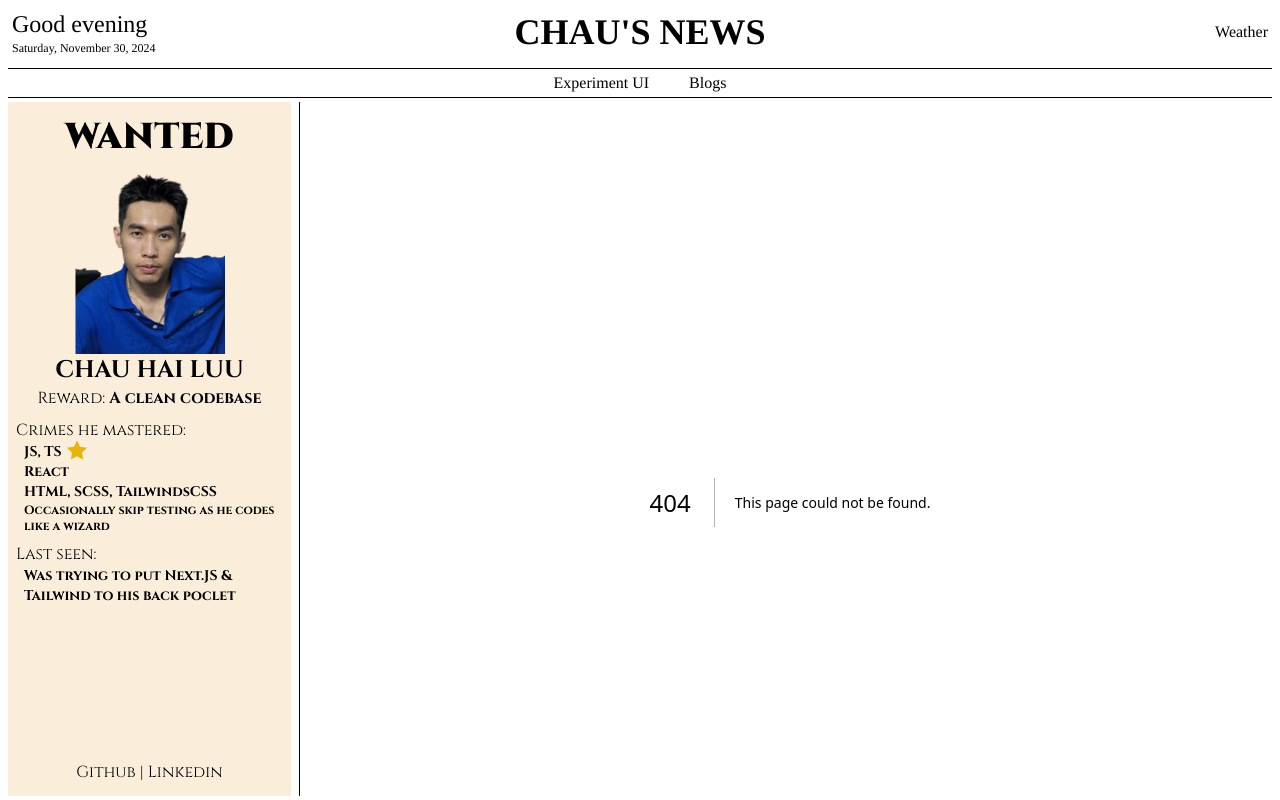
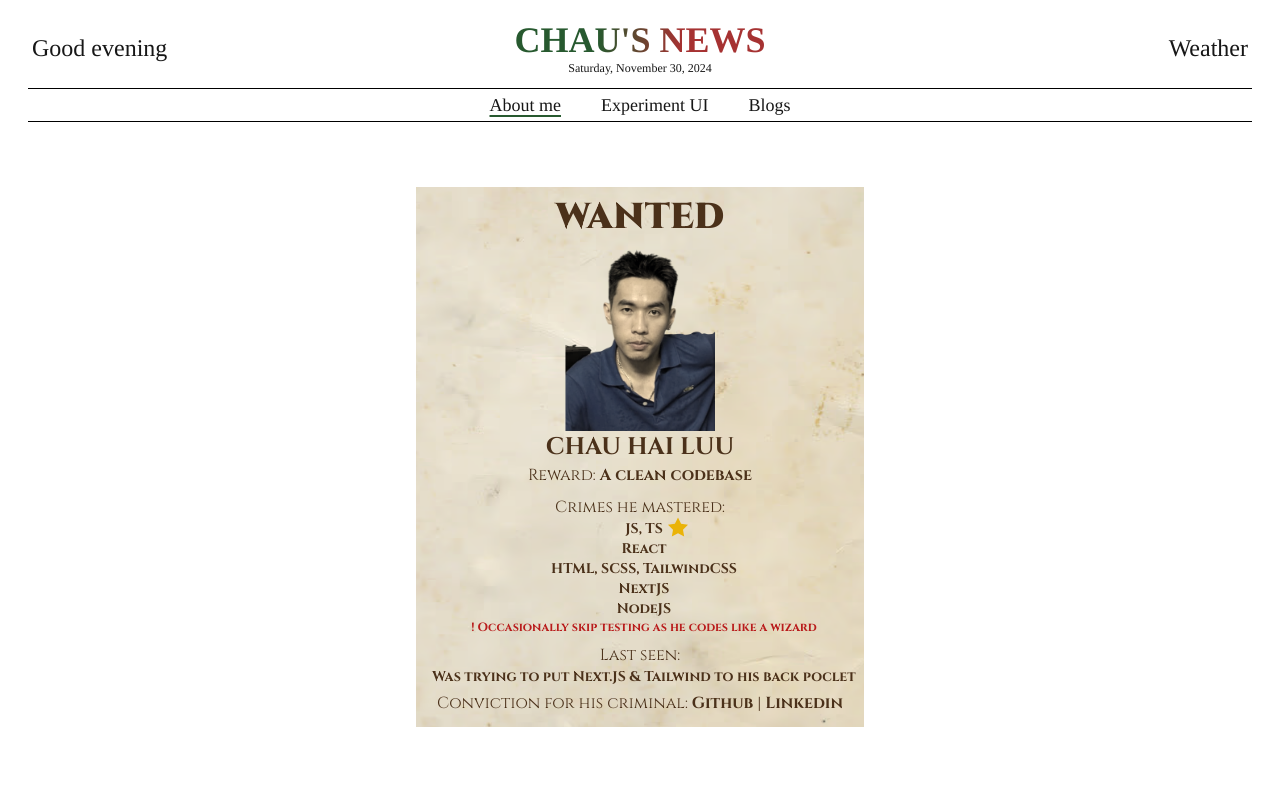
Before and after one commit to haichau2412/tech-diary, a Next.js app: page /aboutme in a window 1280 px wide. Before the commit this address had no page. Built offline with nearby package versions, Linux system fonts and the light colour scheme.

Commit message:
chore: update layout, add about page

```diff
--- /dev/null
+++ b/src/app/aboutme/page.tsx
@@ -0,0 +1,3 @@
+import WantedBanner from "../../components/wantedBanner.tsx";
+
+export default WantedBanner;
--- a/src/app/blog/page.tsx
+++ b/src/app/blog/page.tsx
@@ -2,7 +2,7 @@ import SlideNav from "@/components/slideNav.tsx";
 const DUMMY_DATA = [
   {
     id: "9e6da701-1c9b-4d46-a63e-ec7353f73a35",
-    title: "Item title",
+    title: "Mobile first experiments",
   },
   {
     id: "d011bcac-4d5a-43ef-837a-1e04780c20f4",
--- a/src/app/globals.css
+++ b/src/app/globals.css
@@ -5,6 +5,11 @@
 :root {
   --background: #ffffff;
   --foreground: #171717;
+  --themeGreen: #3b8c6e;
+  --themeGreenDark: #27592f;
+  --themeBrownLight: #f2a25c;
+  --themeBrown: #a6653f;
+  --themeRed: #a63232;
 }
 
 /* @media (prefers-color-scheme: dark) {
@@ -25,11 +30,24 @@ body {
 
 @layer components {
   .activeLink {
-    @apply underline decoration-red-700 decoration-2 underline-offset-4;
+    @apply underline decoration-2 underline-offset-4;
+
+    &.red {
+      text-decoration-color: var(--themeRed);
+    }
+
+    &.green {
+      text-decoration-color: var(--themeGreenDark);
+    }
+
+    &.brown {
+      text-decoration-color: var(--themeBrown);
+    }
   }
 
   a.socialLink {
     @apply h-fit cursor-pointer;
+
     &::after {
       content: " |";
     }
@@ -38,7 +56,7 @@ body {
       content: "";
     }
     &:hover {
-      @apply font-medium underline;
+      @apply underline;
     }
   }
 
@@ -47,9 +65,32 @@ body {
 
     &::after {
       content: "";
-      mask-image: url("../assets//svg/star.svg");
+      mask-image: url("../assets/svg/star.svg");
       mask-size: contain;
-      @apply absolute block h-5 w-5 bg-yellow-500 top-[-2px] right-[-25px];
+      @apply absolute right-[-25px] top-[-2px] block h-5 w-5 bg-yellow-500;
+    }
+  }
+
+  .themeGradientText {
+    @apply bg-clip-text text-transparent;
+    background-image: linear-gradient(
+      to right,
+      var(--themeGreenDark),
+      var(--themeGreenDark),
+      var(--themeRed),
+      var(--themeRed)
+    );
+  }
+
+  .wantedContainer {
+    background-image: url("../assets/paper.avif");
+    background-repeat: no-repeat;
+    background-position: center;
+    max-width: fit-content;
+    color: #4b311a;
+
+    img {
+      filter: grayscale(30%) sepia(60%);
     }
   }
 }
--- a/src/app/layout.tsx
+++ b/src/app/layout.tsx
@@ -1,7 +1,7 @@
 import type { Metadata } from "next";
 import "@/app/globals.css";
 import Nav from "@/components/nav.tsx";
-import TimeInfo from "@/components/timeInfo.tsx";
+import Header from "@/components/header.tsx";
 import WantedBanner from "@/components/wantedBanner.tsx";
 
 import { Tinos } from "next/font/google";
@@ -30,15 +30,13 @@ export default function RootLayout({
   return (
     <html lang="en">
       <body className={`${tinos.className}`}>
-        <div className="grid-cols-mainSm grid h-screen w-screen cursor-default grid-rows-main pb-1 lg:grid-cols-main">
-          <div className="col-span-2 flex items-center justify-between px-3 py-2">
-            <TimeInfo />
-            <h1 className="text-4xl font-bold uppercase">{`Chau's news`}</h1>
-            <div className="flex-grow basis-0 text-right">Weather</div>
+        <div className="flex h-screen w-screen cursor-default flex-col px-5 py-3">
+          <Header />
+          <Nav />
+          {/* <WantedBanner /> */}
+          <div className="flex max-w-full flex-grow flex-col items-center justify-center overflow-hidden">
+            {children}
           </div>
-          <Nav />
-          <WantedBanner />
-          <div className="max-w-full overflow-hidden">{children}</div>
         </div>
       </body>
     </html>
--- /dev/null
+++ b/src/components/header.tsx
@@ -0,0 +1,66 @@
+"use client";
+
+import { format } from "date-fns";
+import { useState, useEffect } from "react";
+
+const Header = () => {
+  const [{ greeting, dateStr }, setData] = useState({
+    greeting: "",
+    dateStr: "",
+  });
+
+  useEffect(() => {
+    const generateData = () => {
+      const today = new Date(Date.now());
+
+      const month = format(today, "MMMM");
+      const year = format(today, "yyyy");
+      const day = format(today, "dd");
+      const date = format(today, "EEEE");
+      const hour = Number(format(today, "H"));
+
+      let greeting;
+
+      switch (true) {
+        case hour <= 12: {
+          greeting = "Good morning";
+          break;
+        }
+        case hour <= 18: {
+          greeting = "Good afternoon";
+          break;
+        }
+        default:
+          greeting = "Good evening";
+      }
+
+      setData({
+        greeting,
+        dateStr: `${date}, ${month} ${day}, ${year}`,
+      });
+    };
+
+    const time = setInterval(generateData, 60);
+
+    return () => {
+      clearInterval(time);
+    };
+  }, []);
+
+  return (
+    <div className="flex items-center justify-between px-3 py-2">
+      <div className="flex flex-grow basis-0 flex-col">
+        <div className="text-sm sm:text-2xl">{greeting}</div>
+      </div>
+      <div className="flex flex-col items-center">
+        <h1 className="themeGradientText text-3xl font-bold uppercase sm:text-4xl">{`Chau's news`}</h1>
+        <div className="text-xs">{dateStr}</div>
+      </div>
+      <div className="text-bold flex-grow basis-0 text-right text-sm sm:text-2xl">
+        Weather
+      </div>
+    </div>
+  );
+};
+
+export default Header;
--- a/src/components/nav.tsx
+++ b/src/components/nav.tsx
@@ -8,17 +8,23 @@ export default function Nav() {
   const pathname = usePathname();
 
   return (
-    <div className="col-span-2 mx-2 my-1 flex items-center justify-center gap-2 border-b border-t border-solid border-black py-[2px]">
+    <div className="mx-2 my-1 flex items-center justify-center gap-2 border-b border-t border-solid border-black py-[2px] sm:text-lg">
       <Link
-        className={`px-4 ${
-          ["/experiment", "/"].includes(pathname) ? "activeLink" : ""
+        className={`green px-4 ${
+          ["/aboutme", "/"].includes(pathname) ? "activeLink" : ""
         }`}
+        href="/aboutme"
+      >
+        About me
+      </Link>
+      <Link
+        className={`brown px-4 ${pathname === "/experiment" ? "activeLink" : ""}`}
         href="/experiment"
       >
         Experiment UI
       </Link>
       <Link
-        className={`px-4 ${pathname === "/blog" ? "activeLink" : ""}`}
+        className={`red px-4 ${pathname === "/blog" ? "activeLink" : ""}`}
         href="/blog"
       >
         Blogs
--- a/src/components/slideNav.tsx
+++ b/src/components/slideNav.tsx
@@ -22,15 +22,15 @@ const SlideNav = ({
           return (
             <div
               key={i.id}
-              className="aspect-[3/2] w-[150px] flex-shrink-0 truncate bg-red-300 snap-start"
+              className="grid aspect-[3/2] w-[150px] flex-shrink-0 snap-start place-content-center truncate text-wrap rounded-md bg-red-300"
             >
               {i.title}
             </div>
           );
         })}
-
+      </div>
       <div
-          className="absolute top-2/4 flex h-6 w-6 items-center justify-center rounded-full bg-white"
+        className="absolute top-full flex h-6 w-6 items-center justify-center rounded-full bg-pink-200"
         onClick={() => {
           if (currentRef.current) {
             currentRef.current.scrollLeft -= 400;
@@ -43,9 +43,8 @@ const SlideNav = ({
             currentRef.current.scrollLeft += 400;
           }
         }}
-          className="absolute right-0 top-2/4 flex h-6 w-6 items-center justify-center rounded-full bg-white"
+        className="absolute right-0 top-full flex h-6 w-6 items-center justify-center rounded-full bg-pink-200"
       >{`>`}</div>
-      </div>
     </div>
   );
 };
--- a/src/components/wantedBanner.tsx
+++ b/src/components/wantedBanner.tsx
@@ -10,38 +10,42 @@ const anton = Cinzel({
 export default function WantedBanner() {
   return (
     <div
-      className={`${anton.className} border-r border-solid border-black px-2`}
+      className={`${anton.className} wantedContainer mx-2 flex flex-col items-center justify-center p-2`}
     >
-      <div className="mb-4 flex h-full flex-col bg-[#faedda] p-2">
-        <div className="text-center text-4xl font-black uppercase leading-normal">
+      <div className="text-center text-4xl font-black uppercase leading-tight">
         Wanted
       </div>
       <Image
+        role="presentation"
         priority={false}
         className="mx-auto"
         src={criminalPic}
         width={150}
-
         alt="Developer's potrait"
       />
-        <div className="text-center text-2xl font-bold uppercase">
-          Chau Hai Luu
-        </div>
-        <div className="text-center">
-          Reward: <span className="font-bold"> A clean codebase</span>
+      <p className="text-center text-2xl font-bold uppercase">Chau Hai Luu</p>
+      <div>
+        <span className="text-center">Reward:</span>
+        <span className="font-bold"> A clean codebase</span>
       </div>
       <div className="mt-2">Crimes he mastered:</div>
-        <ul className="ml-2 text-sm font-bold">
+      <ul className="ml-2 flex flex-col items-center text-sm font-bold">
         <li className="starAfter">JS, TS</li>
         <li>React</li>
-          <li>HTML, SCSS, TailwindsCSS</li>
-          <li className="text-xs">
-            Occasionally skip testing as he codes like a wizard
+        <li>HTML, SCSS, TailwindCSS</li>
+        <li>NextJS</li>
+        <li>NodeJS</li>
+        <li className="text-xs text-red-700">
+          ! Occasionally skip testing as he codes like a wizard
         </li>
       </ul>
-        <div className="mt-2">Last seen:</div>
-        <p className="ml-2 text-sm font-bold">Was trying to put Next.JS & Tailwind to his back poclet</p>
-        <div className="mb-0 flex flex-grow items-end justify-center gap-1 py-1">
+      <p className="mt-2">Last seen:</p>
+      <p className="ml-2 text-sm font-bold">
+        Was trying to put Next.JS & Tailwind to his back poclet
+      </p>
+      <div>
+        <p className="inline">Conviction for his criminal: </p>
+        <div className="mb-0 inline-flex items-end justify-center gap-1 py-1 font-bold">
           <a className="github socialLink">Github</a>
           <a className="linkedIn socialLink">Linkedin</a>
         </div>
```
Also changed, not shown: src/assets/paper.avif (added). Lines whose indentation alone changed are shown as unchanged.
